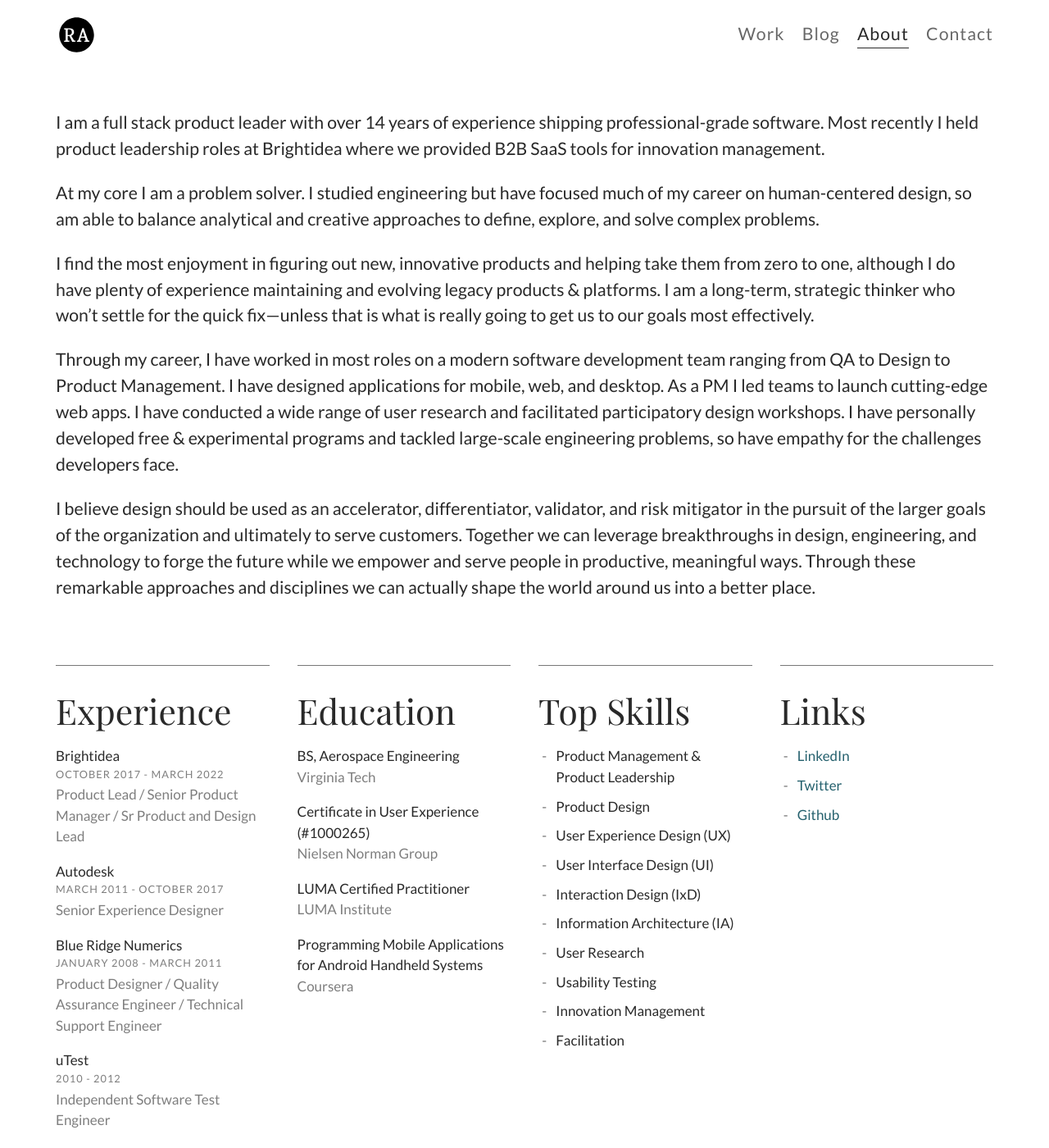
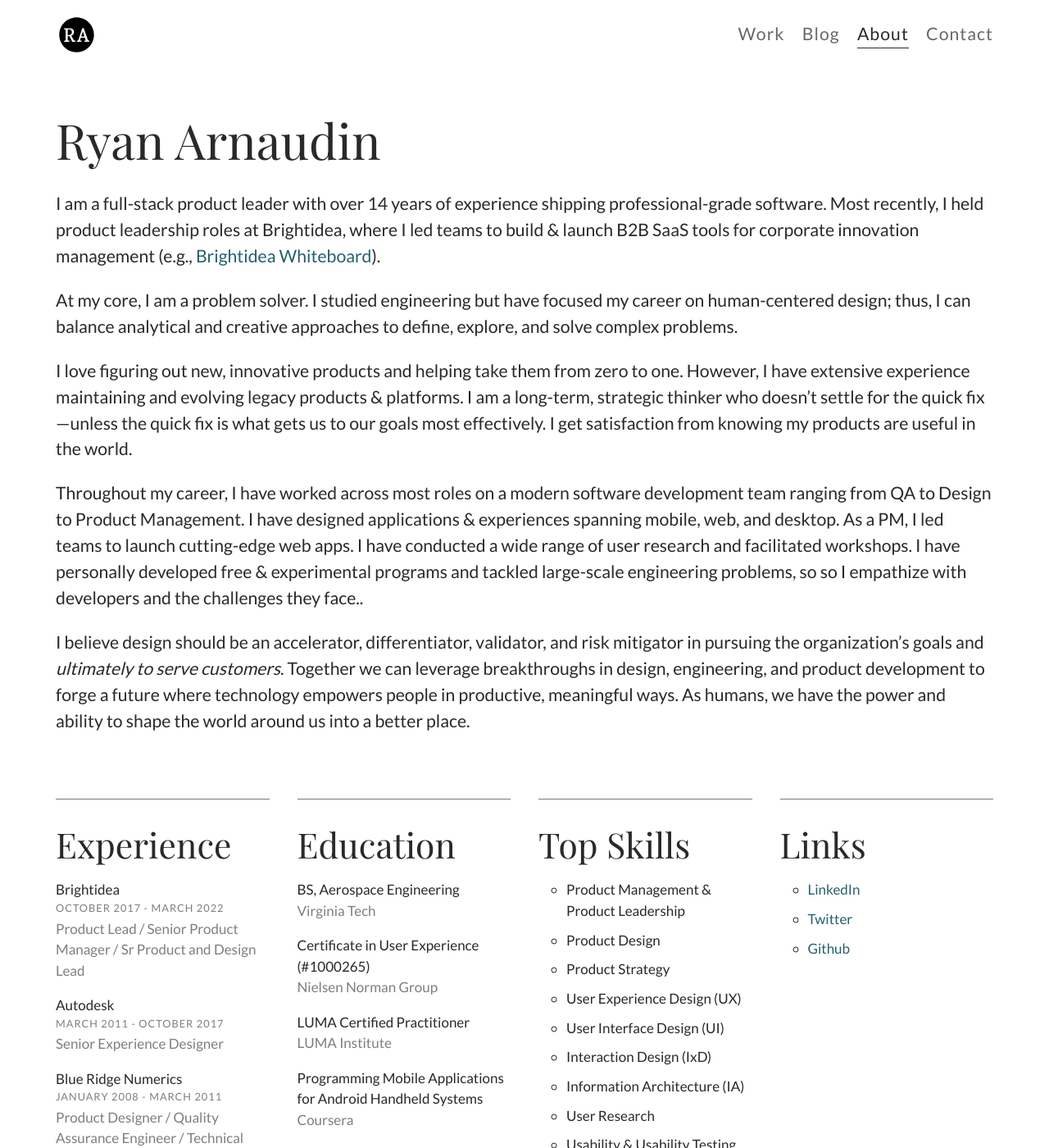
Before and after one commit to arnaudin/arnaudin.github.io, a Jekyll site: the page built from _pages/about.html, in a window 1280 px wide and 1400 px high. Shown: the whole window at 82% size. Built offline with Jekyll 4.4.1, drawn with Linux system fonts in a browser that asks for light colours; nearby versions of some CDN libraries; some of the changed text lies outside the part shown.

Commit message:
Edit about page

```diff
--- a/_pages/about.html
+++ b/_pages/about.html
@@ -6,15 +6,15 @@ priority: 0.9
 
 intro: |
 
-  I am a full stack product leader with over 14 years of experience shipping professional-grade software. Most recently I held product leadership roles at Brightidea where we provided B2B SaaS tools for innovation management.
+  I am a full-stack product leader with over 14 years of experience shipping professional-grade software. Most recently, I held product leadership roles at Brightidea, where I led teams to build & launch B2B SaaS tools for corporate innovation management (e.g., [Brightidea Whiteboard](/projects/brightidea-whiteboard/)).
 
-  At my core I am a problem solver. I studied engineering but have focused much of my career on human-centered design, so am able to balance analytical and creative approaches to define, explore, and solve complex problems.
+  At my core, I am a problem solver. I studied engineering but have focused my career on human-centered design; thus, I can balance analytical and creative approaches to define, explore, and solve complex problems.
 
-  I find the most enjoyment in figuring out new, innovative products and helping take them from zero to one, although I do have plenty of experience maintaining and evolving legacy products & platforms. I am a long-term, strategic thinker who won’t settle for the quick fix—unless that is what is really going to get us to our goals most effectively.
+  I love figuring out new, innovative products and helping take them from zero to one. However, I have extensive experience maintaining and evolving legacy products & platforms. I am a long-term, strategic thinker who doesn't settle for the quick fix—unless the quick fix is what gets us to our goals most effectively. I get satisfaction from knowing my products are useful in the world.
 
-  Through my career, I have worked in most roles on a modern software development team ranging from QA to Design to Product Management. I have designed applications for mobile, web, and desktop. As a PM I led teams to launch cutting-edge web apps. I have conducted a wide range of user research and facilitated participatory design workshops. I have personally developed free & experimental programs and tackled large-scale engineering problems, so have empathy for the challenges developers face.
+  Throughout my career, I have worked across most roles on a modern software development team ranging from QA to Design to Product Management. I have designed applications & experiences spanning mobile, web, and desktop. As a PM, I led teams to launch cutting-edge web apps. I have conducted a wide range of user research and facilitated workshops. I have personally developed free & experimental programs and tackled large-scale engineering problems, so so I empathize with developers and the challenges they face..
 
-  I believe design should be used as an accelerator, differentiator, validator, and risk mitigator in the pursuit of the larger goals of the organization and ultimately to serve customers. Together we can leverage breakthroughs in design, engineering, and technology to forge the future while we empower and serve people in productive, meaningful ways. Through these remarkable approaches and disciplines we can actually shape the world around us into a better place.
+  I believe design should be an accelerator, differentiator, validator, and risk mitigator in pursuing the organization's goals and *ultimately to serve customers*. Together we can leverage breakthroughs in design, engineering, and product development to forge a future where technology empowers people in productive, meaningful ways. As humans, we have the power and ability to shape the world around us into a better place.
 
 profile_picture: /images/black-thumbnail.png
 
@@ -70,12 +70,13 @@ competitions:
 skills:
   - Product Management & Product Leadership
   - Product Design
+  - Product Strategy
   - User Experience Design (UX)
   - User Interface Design (UI)
   - Interaction Design (IxD)
   - Information Architecture (IA)
   - User Research
-  - Usability Testing
+  - Usability & Usability Testing
   - Innovation Management
   - Facilitation
 
@@ -94,9 +95,9 @@ tools:
   - Jekyll
 
 about_site: |
-  - This is a static site built with [Jekyll](https://github.com/jekyll/jekyll).
+  - This is a static site built with [Jekyll](https://github.com/jekyll/jekyll)
 
-  - The theme is inspired by [himatt.com](https://github.com/MattGreyDesign/himatt.com).
+  - The theme is inspired by [himatt.com](https://github.com/MattGreyDesign/himatt.com)
 
   - The typefaces used are
   [Playfair Display](https://fonts.google.com/specimen/Playfair+Display) and
@@ -105,14 +106,13 @@ about_site: |
   - Other tools and libraries used include [SASS](http://sass-lang.com/),
   [jQuery](https://jquery.com/),
   [Headspace](https://github.com/gdub22/headspace) and
-  [Normalize.css](http://github.com/necolas/normalize.css).
+  [Normalize.css](http://github.com/necolas/normalize.css)
 
   - All the code for generating this site is open source and available on
-  [Github](https://github.com/arnaudin/arnaudin.github.io).
+  [Github](https://github.com/arnaudin/arnaudin.github.io)
 
   - Although the code is opensource under the GNU General Public License v3, all
-  content is Copyrighted by Ryan Arnaudin unless otherwise specified. [Read more in the license file.](https://github.com/arnaudin/arnaudin.github.io/blob/main/LICENSE)
-  {:.list--dashed .list--small}
+  content is Copyrighted by [Ryan Arnaudin](https://ryanarnaudin.com/) unless otherwise specified. [Read more in the license file](https://github.com/arnaudin/arnaudin.github.io/blob/main/LICENSE)
 ---
 
 <script type="application/ld+json">
@@ -131,6 +131,9 @@ about_site: |
   }
 </script>
 
+<div class="projects-intro-wrapper">
+  <p class="projects-intro type-level-1">Ryan Arnaudin</p>
+</div>
 <div class="about-wrapper">
   <div class="about">
     <div class="about-intro-description paragraph-normal">
@@ -176,7 +179,7 @@ about_site: |
       <div class="about-skills">
         <div class="about-section">
           <h3 class="about-section-title type-level-2">Top Skills</h3>
-          <ul class="list--dashed">
+          <ul>
             {% for skill in page.skills %}
               <li>{{ skill }}</li>
             {% endfor %}
@@ -186,7 +189,7 @@ about_site: |
       <div class="about-links">
         <div class="about-section">
           <h3 class="about-section-title type-level-2">Links</h3>
-          <ul class="list--dashed list--small">
+          <ul>
               <li><a href="//linkedin.com/in/{{ site.social-username.linkedin }}">LinkedIn</a></li>
               <li><a href="//twitter.com/{{ site.social-username.twitter }}">Twitter</a></li>
               <li><a href="//github.com/{{ site.social-username.github }}">Github</a></li>
```
